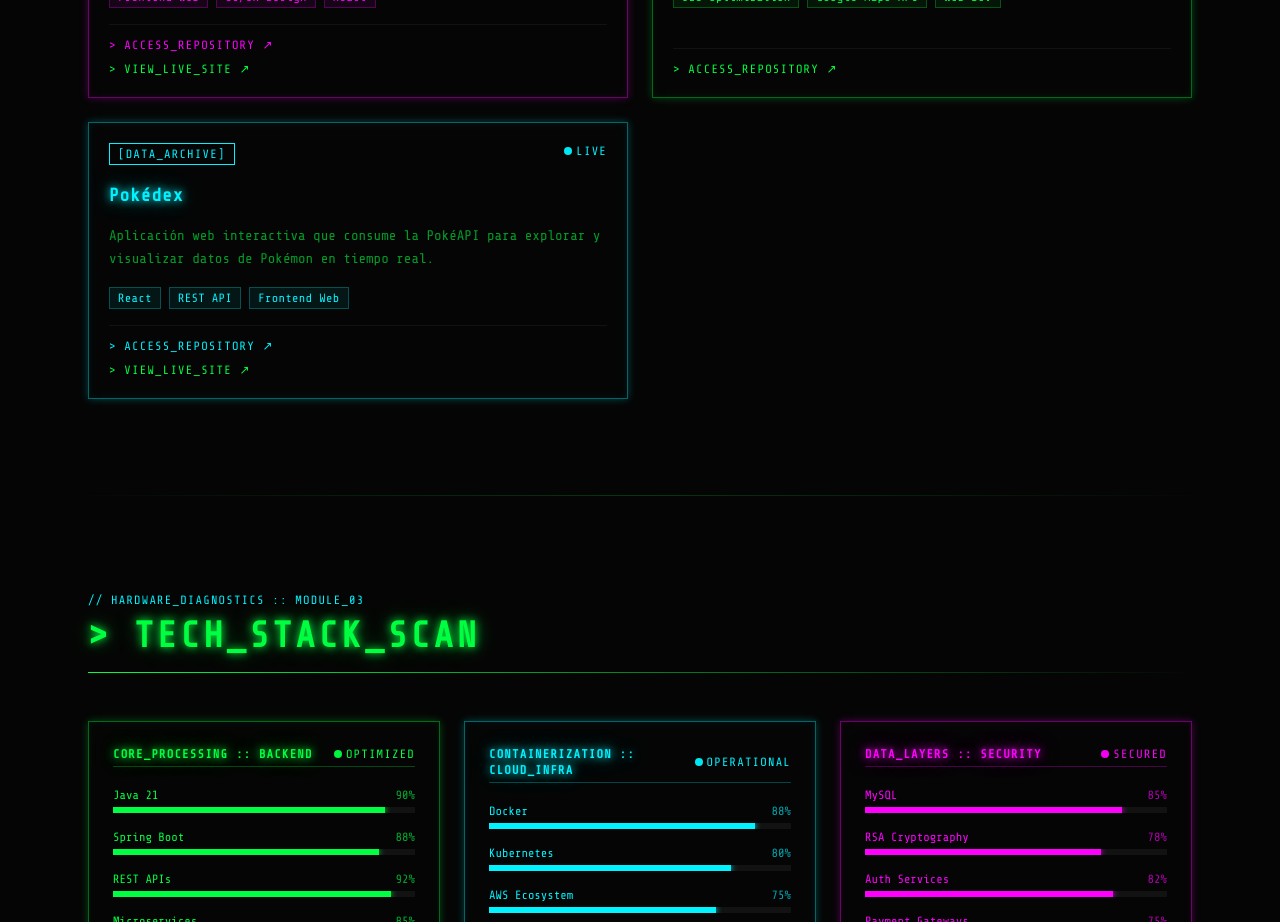
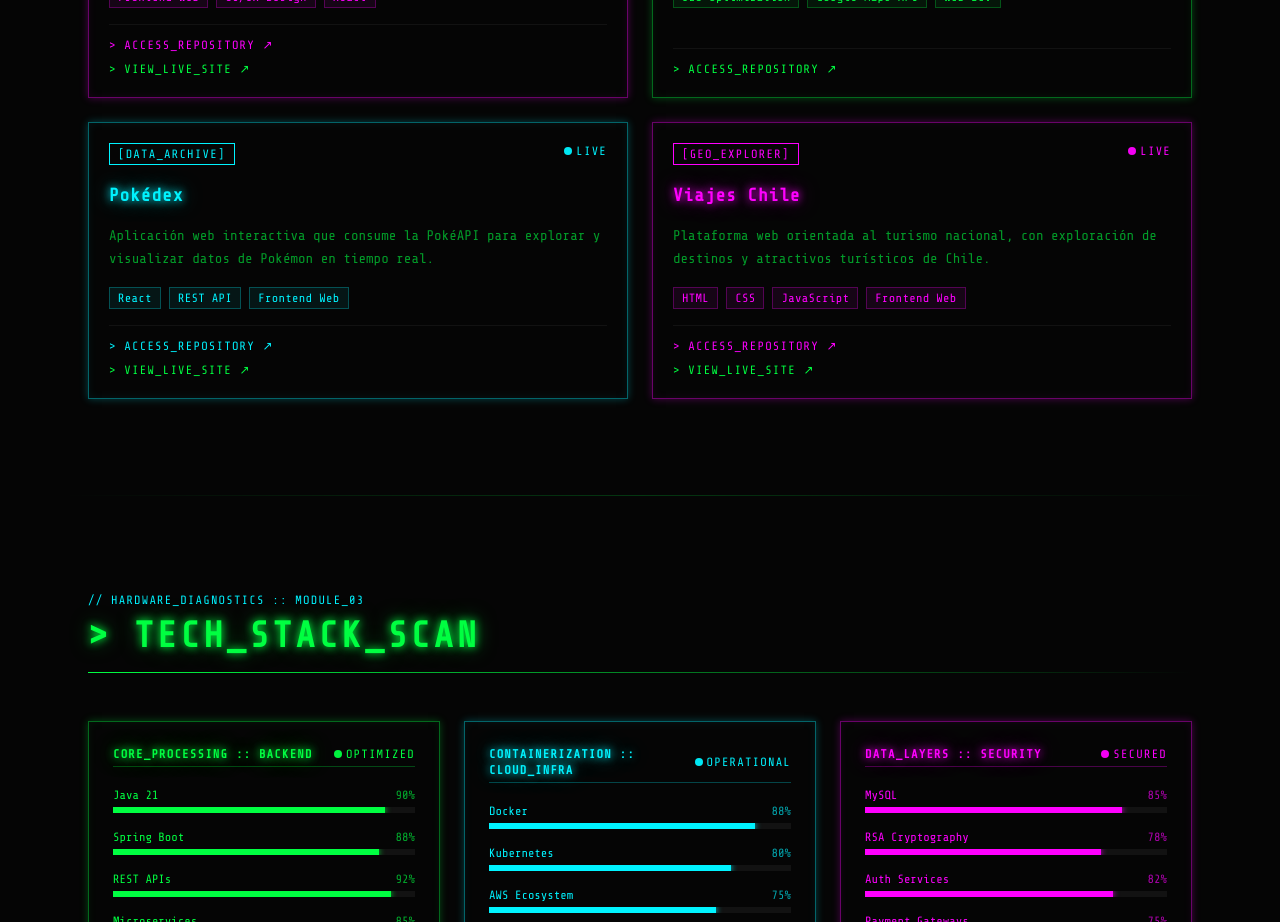
Before and after one commit to GOSUGING/portafolio, a React (Vite) app: page / in a window 1280 px wide. Shown: the part 1480-2402 px from the top of the page. Built offline with nearby package versions, Linux system fonts and the light colour scheme.

Commit message:
feat: add Viajes Chile project with live site and repo links

```diff
--- a/src/components/Projects.jsx
+++ b/src/components/Projects.jsx
@@ -50,6 +50,17 @@ const PROJECTS = [
     color: 'cyan',
     github: 'https://github.com/GOSUGING/pokedex',
     live: 'https://gosuging.github.io/pokedex/',
+  },
+  {
+    tag: '[GEO_EXPLORER]',
+    name: 'Viajes Chile',
+    techs: ['HTML', 'CSS', 'JavaScript', 'Frontend Web'],
+    description:
+      'Plataforma web orientada al turismo nacional, con exploración de destinos y atractivos turísticos de Chile.',
+    status: 'LIVE',
+    color: 'magenta',
+    github: 'https://github.com/GOSUGING/Viajes-chile',
+    live: 'https://gosuging.github.io/Viajes-chile/',
   },
 ]
 
```
